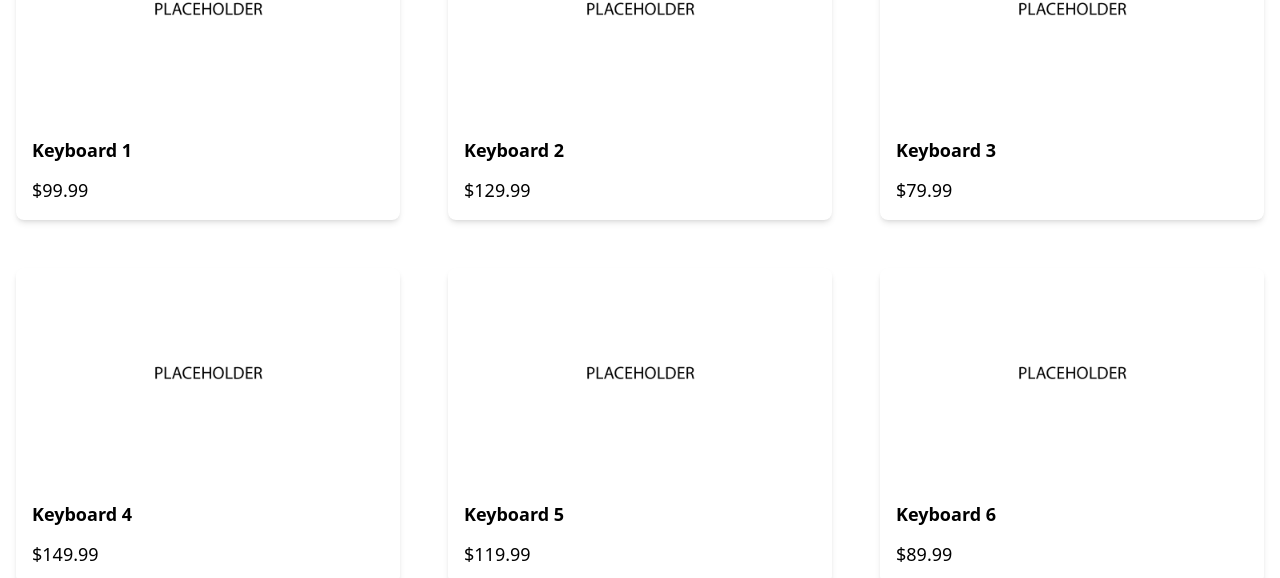
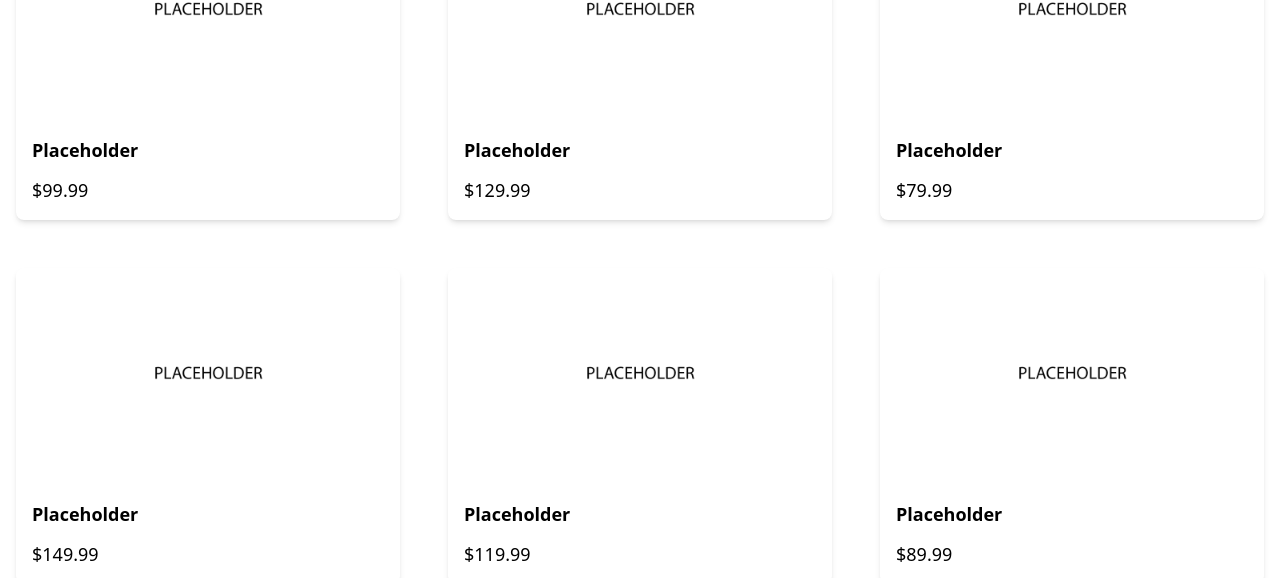
Before and after one commit to ecommerce-proyecto-integrador/frontend, a Next.js app: page / in a window 1280 px wide. Shown: the part 1076-1654 px from the top of the page. Built offline with nearby package versions, Linux system fonts and the light colour scheme.

Commit message:
cambio de imagenes por placeholders

```diff
--- a/src/app/components/Products.tsx
+++ b/src/app/components/Products.tsx
@@ -15,37 +15,37 @@ interface Product {
 const products: Product[] = [
     {
         id: 1,
-        name: "Keyboard 1",
+        name: "Placeholder",
         imageSrc: Keyboard1Img.src,
         price: 99.99,
       },
       {
         id: 2,
-        name: "Keyboard 2",
+        name: "Placeholder",
         imageSrc: Keyboard2Img.src,
         price: 129.99,
       },
       {
         id: 3,
-        name: "Keyboard 3",
+        name: "Placeholder",
         imageSrc: Keyboard3Img.src,
         price: 79.99,
       },
       {
         id: 4,
-        name: "Keyboard 4",
+        name: "Placeholder",
         imageSrc: Keyboard2Img.src,
         price: 149.99,
       },
       {
         id: 5,
-        name: "Keyboard 5",
+        name: "Placeholder",
         imageSrc: Keyboard3Img.src,
         price: 119.99,
       },
       {
         id: 6,
-        name: "Keyboard 6",
+        name: "Placeholder",
         imageSrc: Keyboard4Img.src,
         price: 89.99,
       },
```
